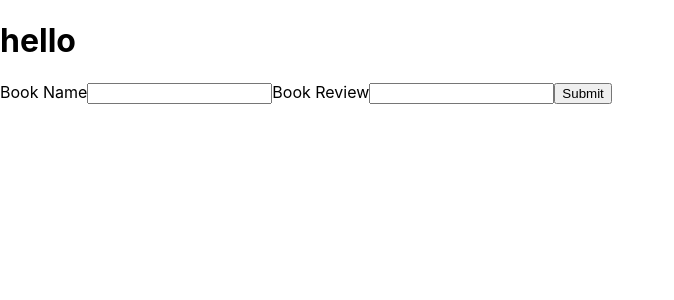
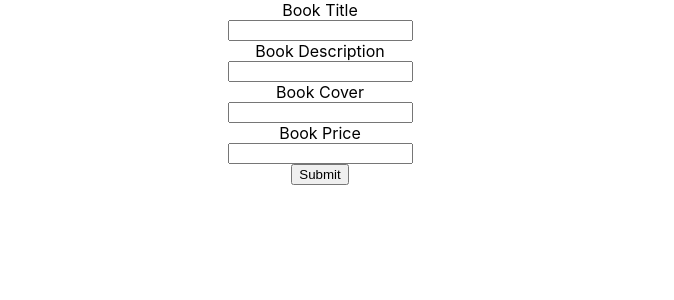
Before and after one commit to SharifAly/react-nodejs-mysql-bibliotheke, a React (Create React App) app: page / in a window 1280 px wide. Shown: the top 300 px of the page, without its empty margins (0-674 px from the left). Built offline with nearby package versions, Linux system fonts and the light colour scheme.

Commit message:
post request is working

```diff
--- a/src/App.css
+++ b/src/App.css
@@ -1,3 +1,11 @@
 .App {
   text-align: center;
 }
+
+.wrap {
+  width: 50%;
+  display: flex;
+  flex-direction: column;
+  align-items: center;
+  justify-content: center;
+}
--- a/src/App.js
+++ b/src/App.js
@@ -1,16 +1,64 @@
 import "./App.css";
-// import { useEffect, useState } from "react";
+import Axios from "axios";
+import { useState } from "react";
 
 const App = () => {
+  const [Title, setTitle] = useState("");
+  const [Description, setDescription] = useState("");
+  const [Cover, setCover] = useState("");
+  const [Price, setPrice] = useState("");
+
+  const submitReview = () => {
+    Axios.post("http://localhost:4000/book/insert", {
+      Title: Title,
+      Description: Description,
+      Cover: Cover,
+      Price: Price,
+    }).then(() => {
+      alert("success");
+    });
+  };
+
   return (
-    <>
-      <h1>hello</h1>
-      <label htmlFor="">Book Name</label>
-      <input type="text" name="" id="" />
-      <label htmlFor="">Book Review</label>
-      <input type="text" name="" id="" />
-      <button>Submit</button>
-    </>
+    <div className="wrap">
+      <label htmlFor="">Book Title</label>
+      <input
+        type="text"
+        name=""
+        id=""
+        onChange={(e) => {
+          setTitle(e.target.value);
+        }}
+      />
+      <label htmlFor="">Book Description</label>
+      <input
+        type="text"
+        name=""
+        id=""
+        onChange={(e) => {
+          setDescription(e.target.value);
+        }}
+      />
+      <label htmlFor="">Book Cover</label>
+      <input
+        type="text"
+        name=""
+        id=""
+        onChange={(e) => {
+          setCover(e.target.value);
+        }}
+      />
+      <label htmlFor="">Book Price</label>
+      <input
+        type="text"
+        name=""
+        id=""
+        onChange={(e) => {
+          setPrice(e.target.value);
+        }}
+      />
+      <button onClick={submitReview}>Submit</button>
+    </div>
   );
 };
 
```
